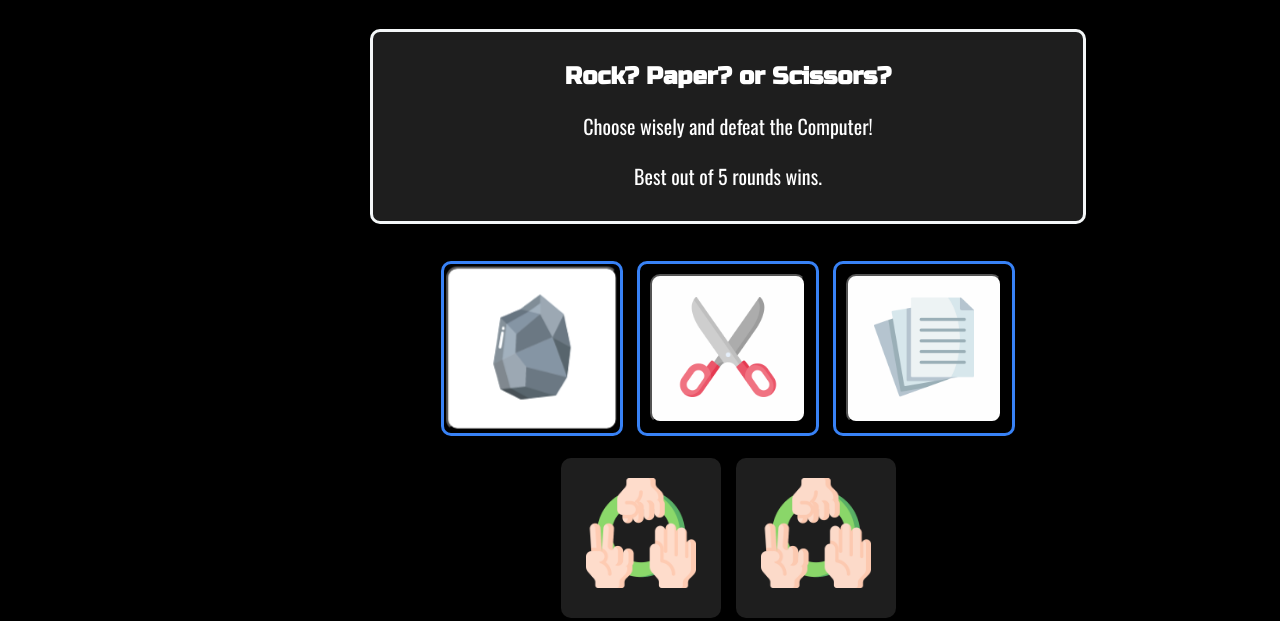
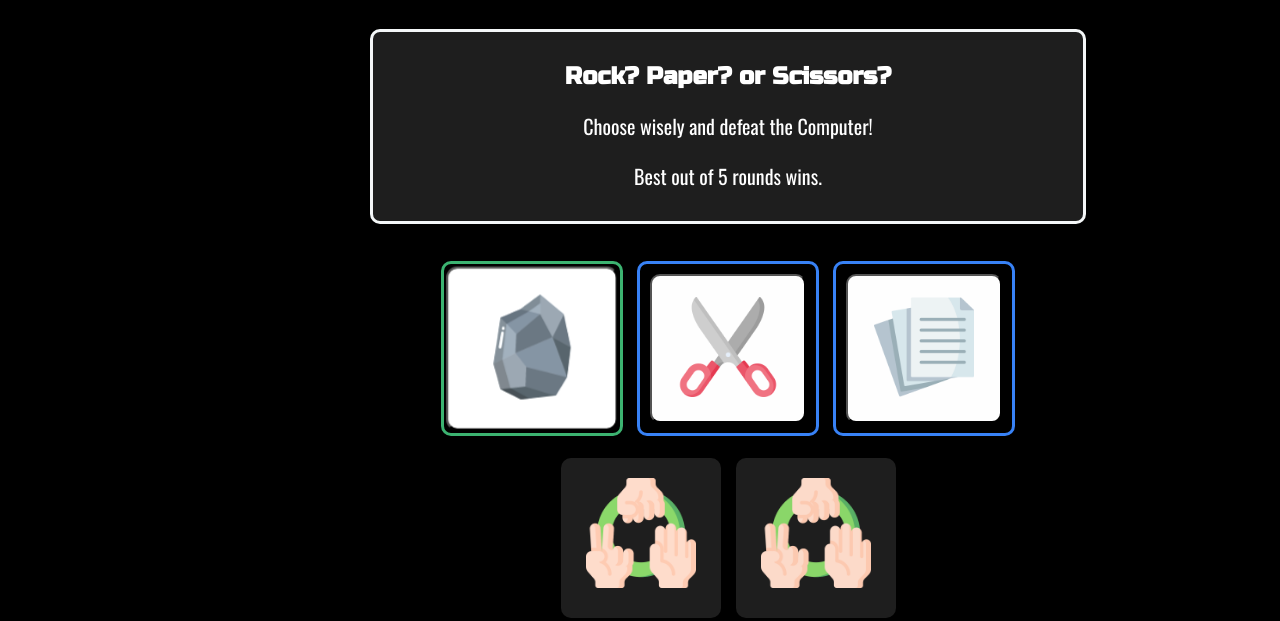
Before and after one commit to nloc1929/rock-paper-scissors, a plain HTML site: page index.html in a window 1280 px wide. In both pictures the pointer is over the element 532 px from the left and 527 px from the top of the page. Shown: the part 179-800 px from the top of the page. Drawn offline with nearby package versions, Linux system fonts and the light colour scheme.

Commit message:
Update style.css
changed button border color

```diff
--- a/style.css
+++ b/style.css
@@ -81,7 +81,7 @@ body {
   margin: 7px;
 }
 .buttons div:hover {
-  box-shadow: 0 0 20px;
+  border-color: mediumseagreen;
 }
 .buttons button {
   margin: 10px;
```
